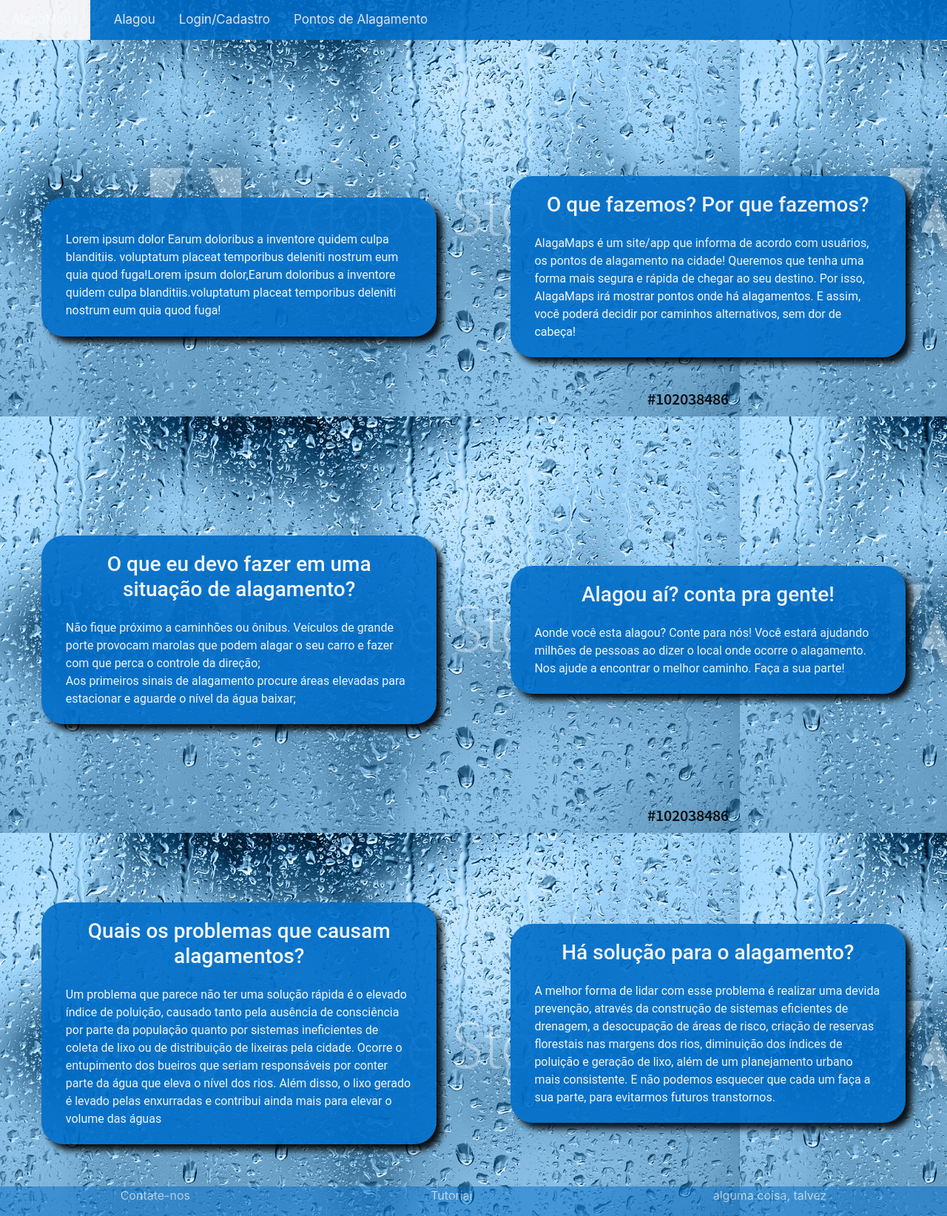
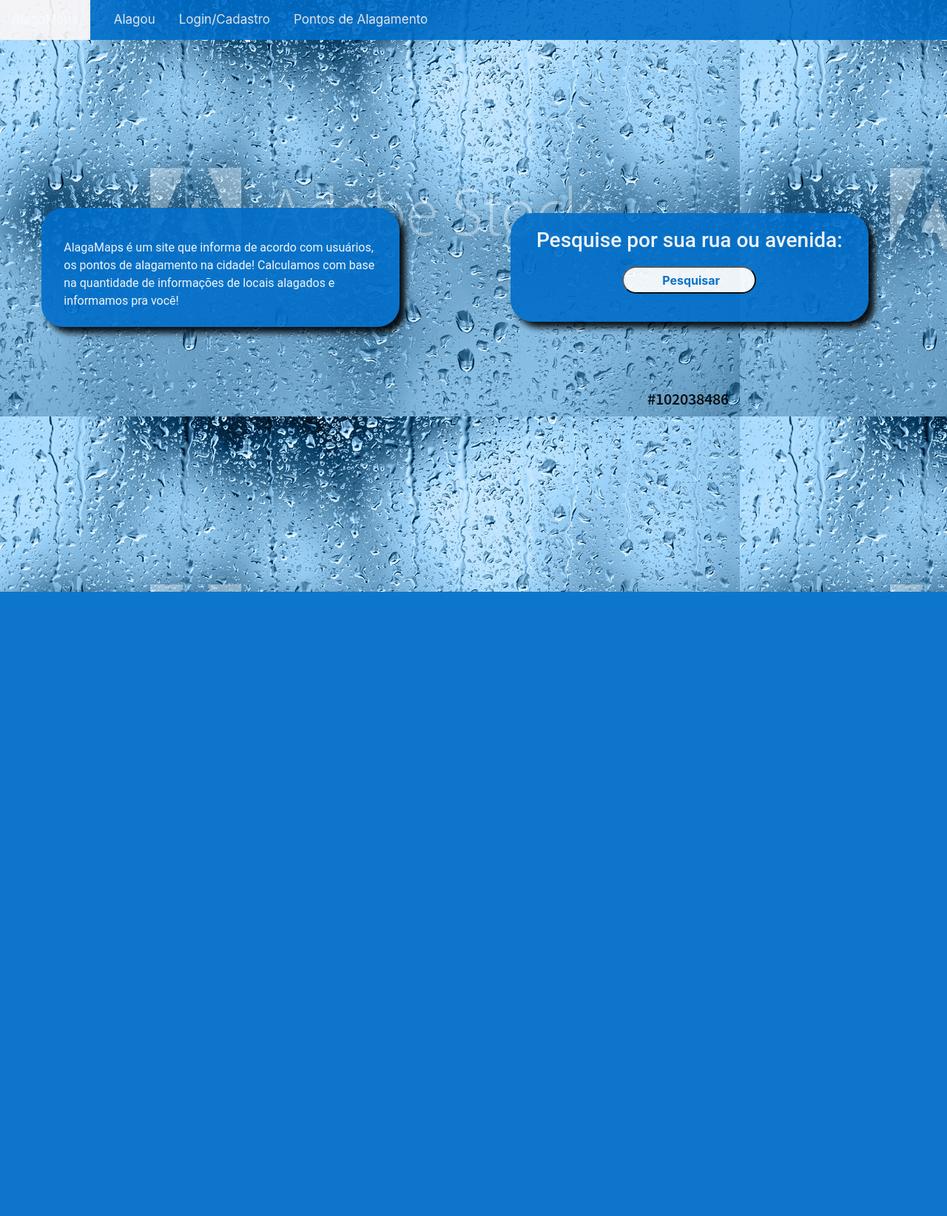
Before and after one commit to voittus/DemodayProject, a Django app: page / in a window 1280 px wide. Shown: the whole page at 74% size. After the commit the page ends 800 px from the top, so only its background shows below. Run offline with Django 3.2, Linux system fonts and the light colour scheme; some libraries are stand-ins or nearby versions.

Commit message:
Atualizar layout, home e locaisalagados

```diff
--- a/website/templates/home.html
+++ b/website/templates/home.html
@@ -1,71 +1,38 @@
 {% extends 'layout.html' %}
 {% load static %}
+{% load crispy_forms_tags %}
+{% block content %}
 
-{% block content %}
-<section class="home">
+<section>
     <div class="purplecard">
         <h3></h3>
 
-        <p>Lorem ipsum dolor Earum doloribus a inventore quidem culpa
-            blanditiis. voluptatum placeat temporibus deleniti nostrum
-            eum quia quod fuga!Lorem ipsum dolor,Earum doloribus a inventore quidem culpa
-            blanditiis.voluptatum placeat temporibus deleniti nostrum
-            eum quia quod fuga!
+        <p>AlagaMaps é um site que informa de acordo com usuários, os pontos de alagamento na cidade!
+            Calculamos com base na quantidade de informações de locais alagados e informamos pra você!
         </p>
     </div>
 
-    <div class="purplecard">
-        <h3>O que fazemos? Por que fazemos?</h3>
-        <p>
-            AlagaMaps é um site/app que informa de acordo com usuários, os pontos de alagamento na cidade!
-            Queremos que tenha uma forma mais segura e rápida de chegar ao seu destino. Por isso, AlagaMaps irá
-            mostrar pontos onde há alagamentos. E assim, você poderá decidir por caminhos alternativos, sem dor de cabeça!
-        </p>
+    <div class="purplecard" id="formulario" style="display: flex; flex-direction: column; justify-content: center;">
+        <h3>Pesquise por sua rua ou avenida:</h3>
+        <form method="POST" class="form-pesquisa">
+            {% csrf_token %}
+            {{formulario|crispy}}
+            <button>Pesquisar</button>
+        </form>
+        <div>
+
+            <ul style="list-style-type: none; padding: 0%; display: flex; flex-direction: column; align-items: center;">
+                {% for lugar in matches %}
+                <div class="card card-home">
+                    <li>
+                        <h5 class="card-title">{{lugar.rua}}</h5>
+                    </li>
+                </div>
+                {% endfor %}
+            </ul>
+        </div>
     </div>
+
 </section>
 
-<section>
-    <div class="purplecard">
-        <h3>O que eu devo fazer em uma situação de alagamento?</h3>
-        <p>
-            Não fique próximo a caminhões ou ônibus. Veículos de grande porte provocam marolas
-            que podem alagar o seu carro e fazer com que perca o controle da direção;<br>
-            Aos primeiros sinais de alagamento procure áreas elevadas para estacionar e
-            aguarde o nível da água baixar;
-        </p>
-    </div>
-
-    <div class="purplecard">
-        <h3>Alagou aí? conta pra gente!</h3>
-        <p>
-            Aonde você esta alagou? Conte para nós! Você estará ajudando milhões de pessoas
-            ao dizer o local onde ocorre o alagamento. Nos ajude a encontrar o melhor caminho.
-            Faça a sua parte!
-        </p>
-    </div>
-</section>
-
-<section>
-    <div class="purplecard">
-        <h3>Quais os problemas que causam alagamentos?</h3>
-        <p>
-            Um problema que parece não ter uma solução rápida é o elevado índice de poluição, causado
-            tanto pela ausência de consciência por parte da população quanto por sistemas ineficientes
-            de coleta de lixo ou de distribuição de lixeiras pela cidade. Ocorre o entupimento dos bueiros
-            que seriam responsáveis por conter parte da água que eleva o nível dos rios. Além disso, o lixo
-            gerado é levado pelas enxurradas e contribui ainda mais para elevar o volume das águas
-        </p>
-    </div>
-
-    <div class="purplecard">
-        <h3>Há solução para o alagamento?</h3>
-        <p>
-            A melhor forma de lidar com esse problema é realizar uma devida prevenção, através da
-            construção de sistemas eficientes de drenagem, a desocupação de áreas de risco, criação de
-            reservas florestais nas margens dos rios, diminuição dos índices de poluição e geração de
-            lixo, além de um planejamento urbano mais consistente. E não podemos esquecer que cada um
-            faça a sua parte, para evitarmos futuros transtornos.
-        </p>
-    </div>
-</section>
 {% endblock %}
--- a/website/templates/layout.html
+++ b/website/templates/layout.html
@@ -13,8 +13,8 @@
     <link rel="stylesheet" href="{% static 'style.css' %}">
     <link rel="stylesheet" href="{% static 'styleresponsive.css' %}">
     <script async defer
-    src="https://maps.googleapis.com/maps/api/js?key=AIzaSyBfjgoNPFwiXpeFC6ZwNIB7vcbH49mJdnM&callback=initMap">
-    </script>
+        src="https://maps.googleapis.com/maps/api/js?key=AIzaSyBfjgoNPFwiXpeFC6ZwNIB7vcbH49mJdnM&callback=initMap">
+        </script>
     <script defer src="{% static 'script.js' %}"></script>
     <title>Alaga Maps</title>
 </head>
@@ -26,18 +26,19 @@
         <a class="nav-link" href="/login/">Login/Cadastro</a>
         <a class="nav-link" href="/locaisalagados/">Pontos de Alagamento</a>
         <a href="javascript:void(0);" class="icon" onclick="myFunction()">
-          <i class="fa fa-bars"></i>
+            <img class="icone" src="../static/images/iconalagamaps.png" alt="">
         </a>
-      </div>
+    </div>
+
     {% block content %}
 
     {% endblock %}
 
-    <footer>
+    <!-- <footer>
         <a href="">Contate-nos</a>
         <a href="">Tutorial</a>
         <a href="">alguma coisa, talvez</a>
-    </footer>
+    </footer> -->
 
 </body>
 
--- a/website/templates/locaisalagados.html
+++ b/website/templates/locaisalagados.html
@@ -6,7 +6,7 @@
 <section class="locaisAlagados" >
   <div class="row">
     <h5 id="alagous">Locais alagados</h5>
-    {% for lugar in lugaresCerto %}
+    {% for lugar in lugaresCertos %}
     <div class="card" style="width: 18rem; margin: 5px;">
       <ul>
         <h5 class="card-title">{{lugar.rua}}</h5>
```
